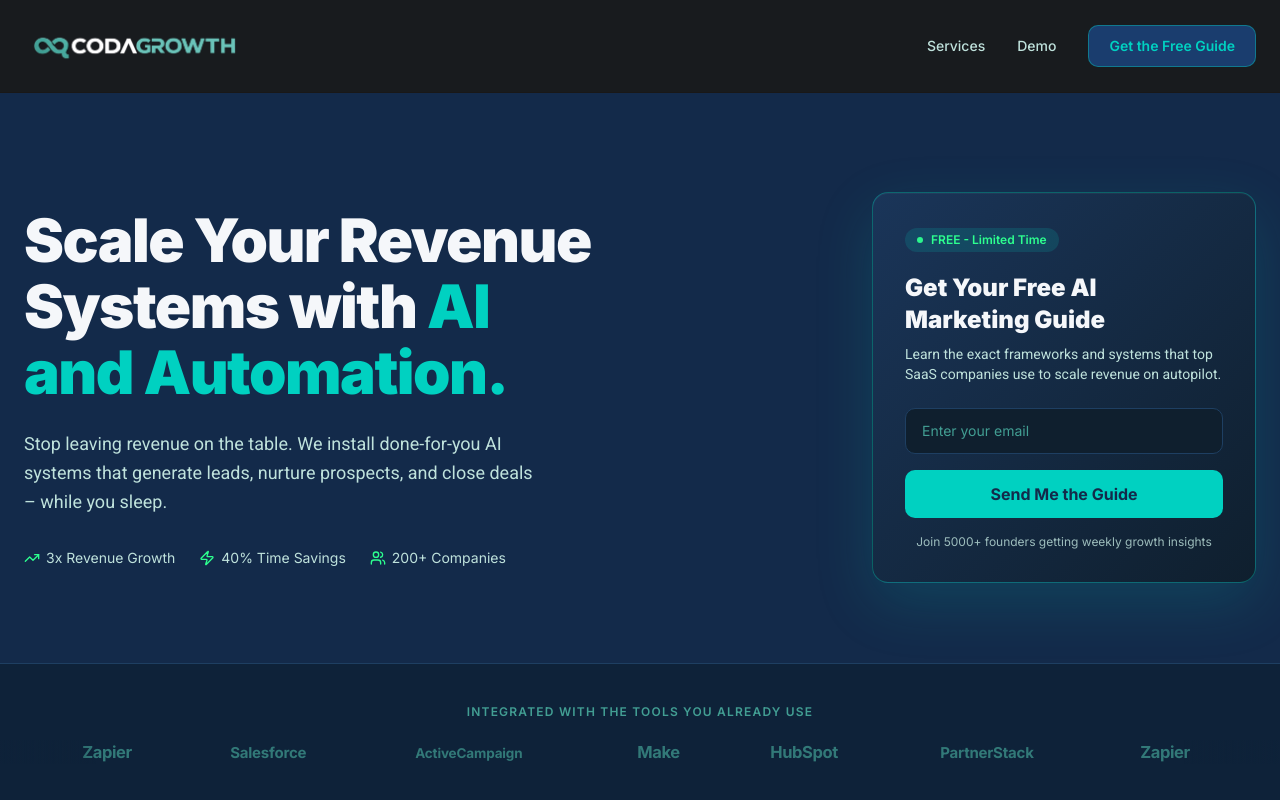
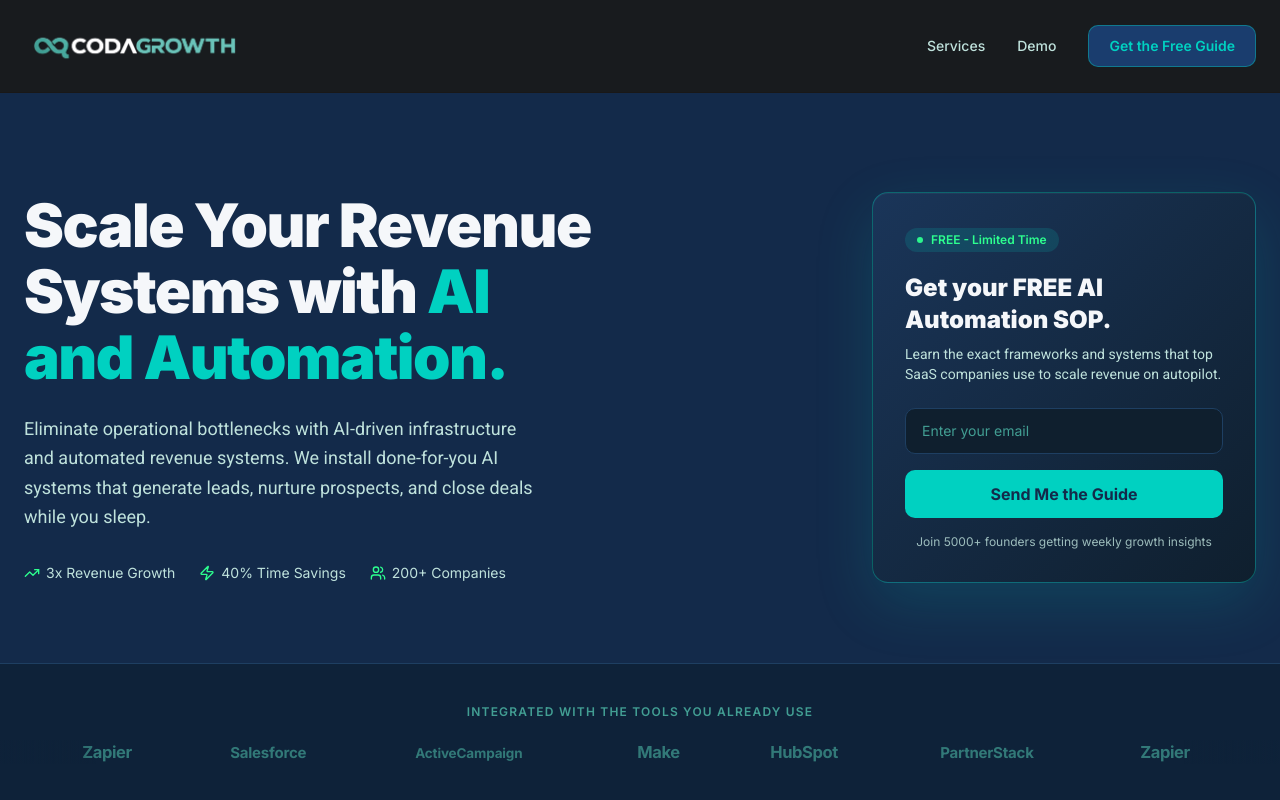
Before and after one commit to codagrowth/v0-coda-growth-web, a Next.js app: page / in a window 1280 px wide. Shown: the top 800 px of the page. Built offline with nearby package versions, Linux system fonts and the light colour scheme.

Commit message:
feat: update hero section subheadline and guide headline for clarity

```diff
--- a/components/hero-section.tsx
+++ b/components/hero-section.tsx
@@ -20,7 +20,8 @@ export function HeroSection() {
 
             {/* Subheadline */}
             <p className="mt-6 text-lg leading-relaxed text-[#BFE2DC] max-w-lg" style={{ fontFamily: "Roboto, sans-serif" }}>
-              Stop leaving revenue on the table. We install done-for-you AI systems that generate leads, nurture prospects, and close deals &ndash; while you sleep.
+              Eliminate operational bottlenecks with AI-driven infrastructure and automated revenue systems.
+              We install done-for-you AI systems that generate leads, nurture prospects, and close deals while you sleep.
             </p>
 
             {/* Social proof micro stats */}
@@ -59,7 +60,7 @@ export function HeroSection() {
                 className="text-2xl font-black text-[#F5F7FA] mb-2"
                 style={{ fontFamily: "Inter, sans-serif" }}
               >
-                Get Your Free AI Marketing Guide
+                Get your FREE AI Automation SOP.
               </h2>
 
               {/* Card description */}
```
